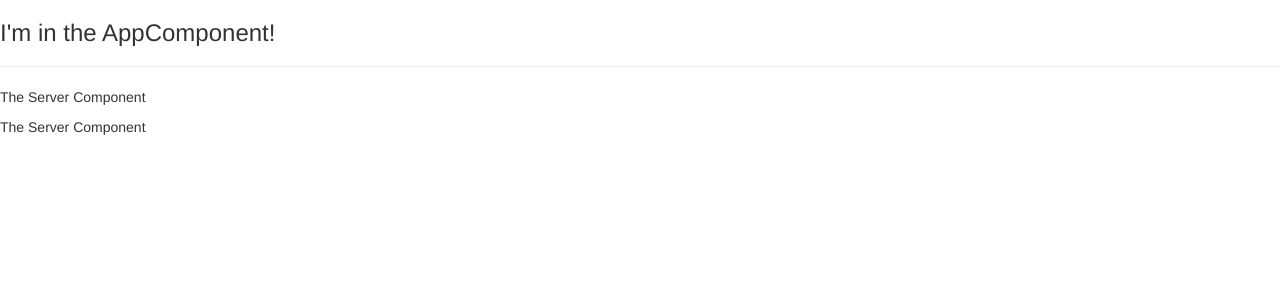
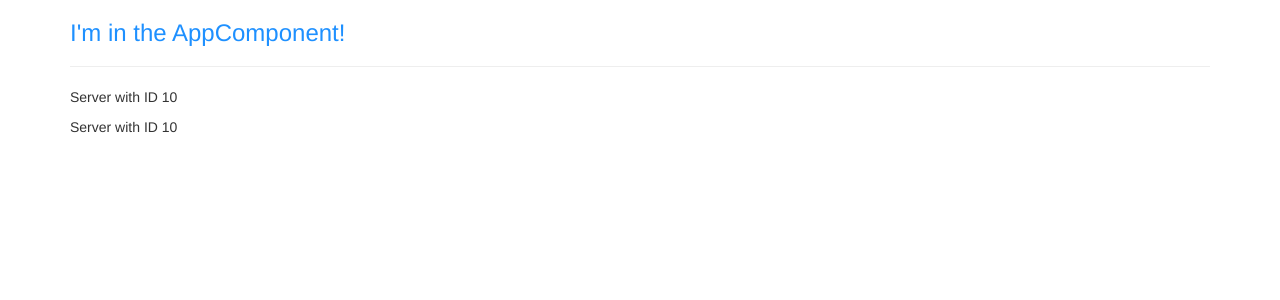
Before and after one commit to MatheusPQ/cursoAngular_firstApp, an Angular app: page / in a window 1280 px wide. Shown: the top 300 px of the page. Built offline with nearby package versions, Linux system fonts and the light colour scheme.

Commit message:
Componentes e estilização. Vendo data-binding

```diff
--- a/src/app/app.component.css
+++ b/src/app/app.component.css
@@ -0,0 +1,3 @@
+h3 {
+    color: darkblue;
+}
--- a/src/app/app.component.html
+++ b/src/app/app.component.html
@@ -1,4 +1,13 @@
 <!--The content below is only a placeholder and can be replaced.-->
-<h3>I'm in the AppComponent!</h3>
-<hr>
-<app-servers></app-servers>
+<div class="container">
+    <div class="row">
+        <div class="col-xs-12">
+            <h3>I'm in the AppComponent!</h3>
+            <hr>
+            <app-servers></app-servers>
+            <!-- <div app-servers></div> -->
+            <!-- <div class="app-servers"></div> -->
+
+        </div>
+    </div>
+</div>
--- a/src/app/app.component.ts
+++ b/src/app/app.component.ts
@@ -1,10 +1,15 @@
 import { Component } from '@angular/core';
 
 @Component({
-  selector: 'app-root',
-  templateUrl: './app.component.html',
-  styleUrls: ['./app.component.css']
+	selector: 'app-root',
+	templateUrl: './app.component.html',
+	// styleUrls: ['./app.component.css']
+	styles: [`
+		h3 {
+			color: dodgerblue;
+		}
+	`] //estilização inline
 })
 export class AppComponent {
-  name = "";
+	name = "";
 }
--- a/src/app/server/server.component.html
+++ b/src/app/server/server.component.html
@@ -1 +1 @@
-<p>The Server Component</p>
+<p>Server with ID {{ serverId }}</p>
--- a/src/app/server/server.component.ts
+++ b/src/app/server/server.component.ts
@@ -7,5 +7,6 @@
 })
 
 export class ServerComponent {
-
+    serverId: number = 10;
+    serverStatus: string = 'Offline';
 }
--- a/src/app/servers/servers.component.ts
+++ b/src/app/servers/servers.component.ts
@@ -2,14 +2,21 @@
 
 @Component({
   selector: 'app-servers',
-  templateUrl: './servers.component.html',
+  // selector: '[app-servers]',
+  // selector: '.app-servers',
+  // templateUrl: './servers.component.html',
+  // template: '<app-server></app-server><app-server></app-server>',
+  template: `
+    <app-server></app-server>
+    <app-server></app-server>`,
   styleUrls: ['./servers.component.css']
 })
 export class ServersComponent implements OnInit {
 
+
   constructor() { }
+  ngOnInit() {
 
-  ngOnInit() {
   }
 
 }
```
